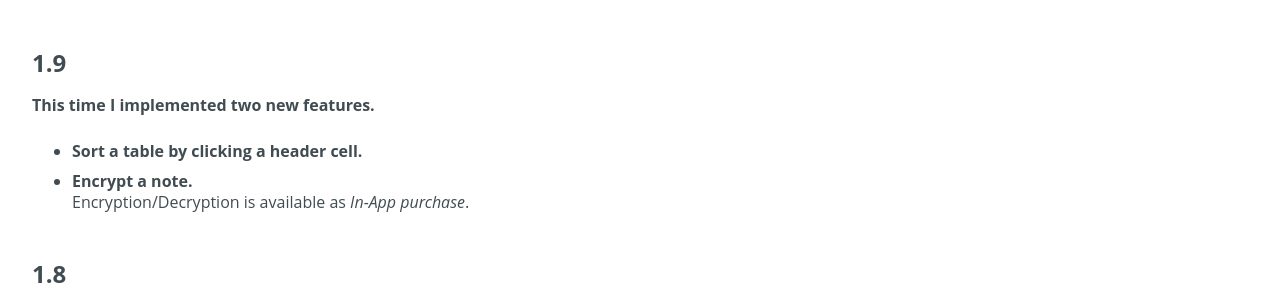
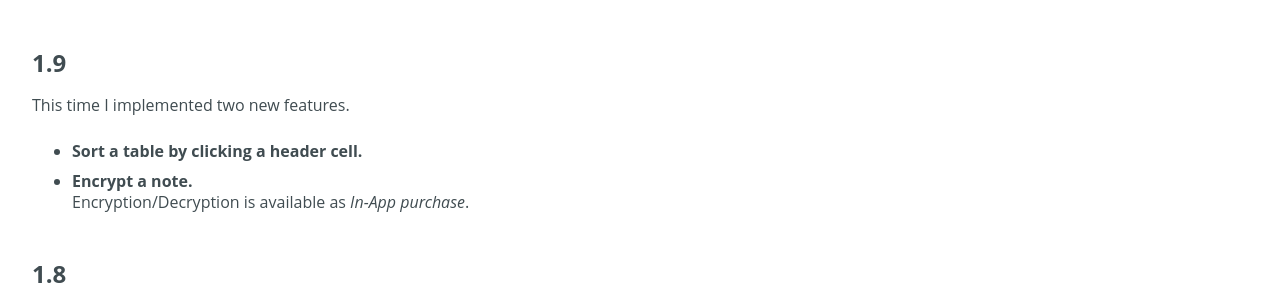
Before and after one commit to cs-LA/home, a Jekyll site: the page built from KTrunk/Manual/ReleaseNotes.md, in a window 1280 px wide. Shown: the part 320-609 px from the top of the page. Built offline with Jekyll 4.4.1, drawn with Linux system fonts in a browser that asks for light colours; our own code applies the rules of GitHub Pages for plain Markdown files.

Commit message:
Update ReleaseNotes.md

```diff
--- a/KTrunk/Manual/ReleaseNotes.md
+++ b/KTrunk/Manual/ReleaseNotes.md
@@ -16,8 +16,8 @@
 
 <h3>1.9</h3>
 <p>
-  <span class="en"><b>This time I implemented two new features.</b></span>
-  <span class="de"><b>Diesmal wurden zwei neue Merkmale implementiert.</b></span>
+  <span class="en">This time I implemented two new features.</span>
+  <span class="de">Diesmal wurden zwei neue Merkmale implementiert.</span>
 </p>
 <ul>
   <li>
```
